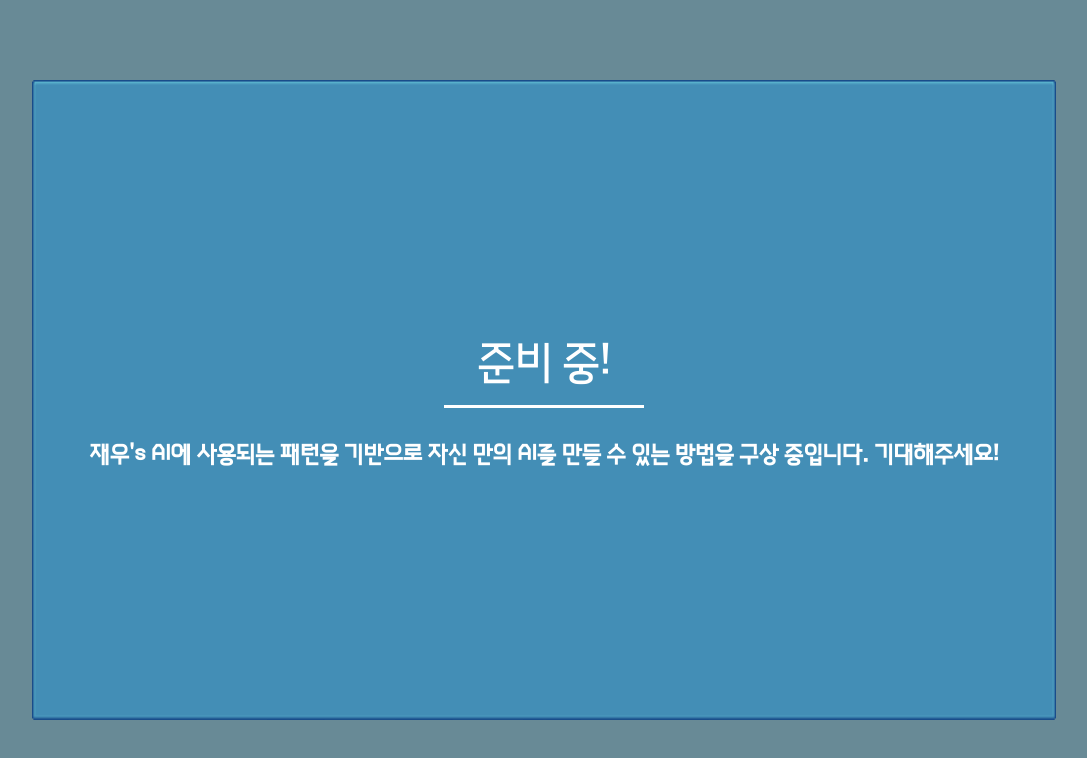
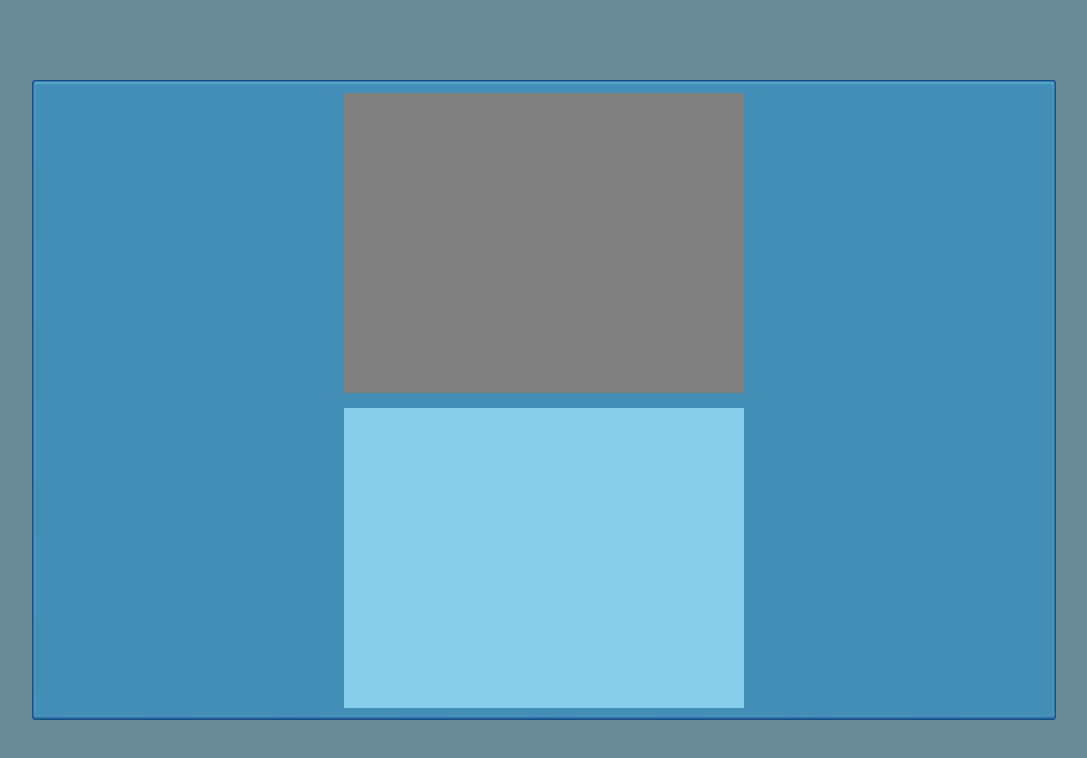
Before and after one commit to Nidurolak/jaewoo-sAI, a React (Create React App) app: page / in a window 1280 px wide. Both pictures are taken after a click on the button "AI 만들기". Shown: the top 758 px of the page, without its empty margins (96-1183 px from the left). Built offline with nearby package versions, Linux system fonts and the light colour scheme.

Commit message:
feat : 기초 틀 잡을 준비

```diff
--- a/src/components/AIMaker.tsx
+++ b/src/components/AIMaker.tsx
@@ -11,16 +11,37 @@ function AIMaker() {
     {AIMakerexplainModalBool == true &&
       <Container onClick={() => setAIMakerexplainModalBool(false)}>
         <RejectBox>
-          <h1>준비 중!</h1>
-          <WhiteLine></WhiteLine>
-          <h2>재우's AI에 사용되는 패턴을 기반으로 자신 만의 AI를 만들 수 있는 방법을 구상 중입니다. 기대해주세요!</h2>
+          <LeftBox></LeftBox>
+          <RightBox></RightBox>
         </RejectBox>
       </Container>}
   </>)
 }
-
+/*
+          <h1>준비 중!</h1>
+          <WhiteLine></WhiteLine>
+          <h2>재우's AI에 사용되는 패턴을 기반으로 자신 만의 AI를 만들 수 있는 방법을 구상 중입니다. 기대해주세요!</h2>*/
 export default AIMaker;
 
+const LeftBox = styled.div`
+align-items: center;
+display: flex;
+flex-direction: column;
+justify-content: center;
+width: 400px;
+height: 300px;
+background-color: gray;
+`
+
+const RightBox = styled.div`
+align-items: center;
+display: flex;
+flex-direction: column;
+justify-content: center;
+width: 400px;
+height: 300px;
+background-color: skyblue;
+`
 const WhiteLine = styled.div`
   width: 200px;
   height: 3px;
```
